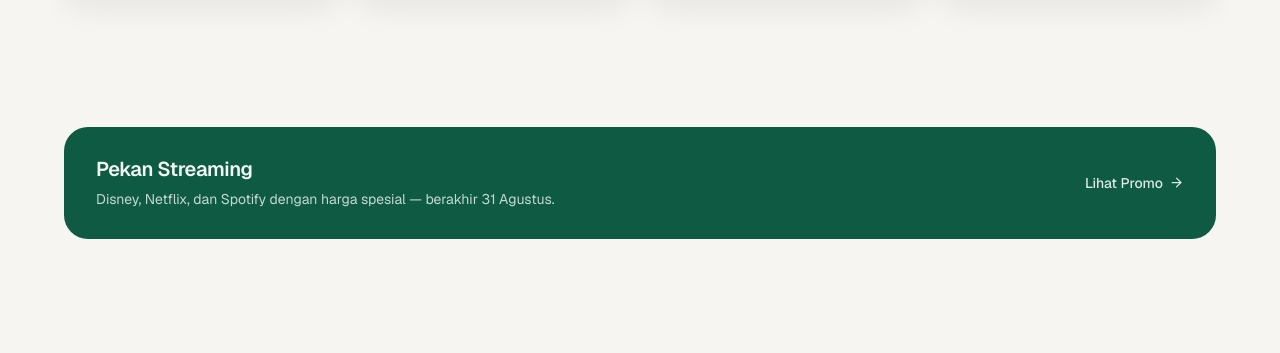
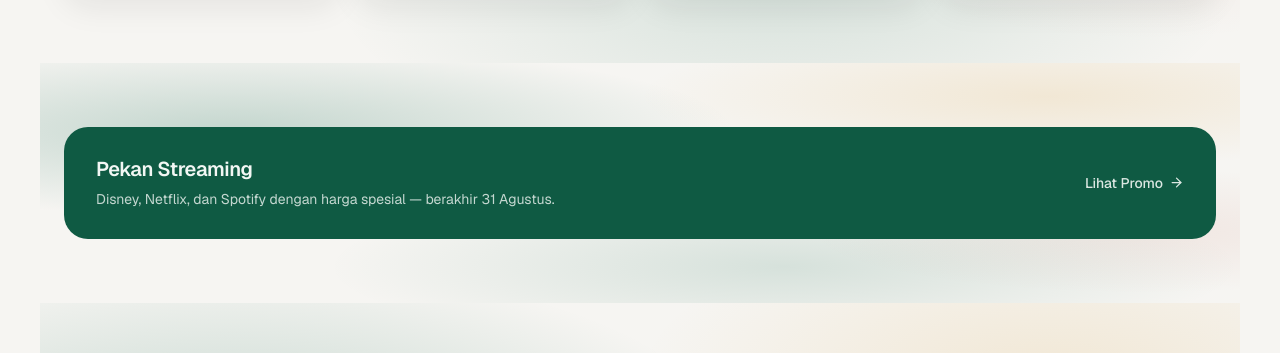
Before and after one commit to tokowebno/serbapremium, a Next.js app: page / in a window 1280 px wide. Shown: the part 1683-2036 px from the top of the page. Built offline with nearby package versions, Linux system fonts and the light colour scheme; no server answers; the database is empty.

Commit message:
Liquid glass: backdrop refraksi di semua section produk

```diff
--- a/app/aplikasi/page.tsx
+++ b/app/aplikasi/page.tsx
@@ -48,7 +48,7 @@
   });
 
   return (
-    <div className="tk-container pt-28 pb-20">
+    <div className="glass-backdrop tk-container pt-28 pb-20">
       <div className="grid gap-10 lg:grid-cols-[264px_1fr]">
         <aside className="hidden lg:block">
           <div className="sticky top-28 max-h-[calc(100dvh-8rem)] overflow-y-auto pr-1 scrollbar-thin">
--- a/app/page.tsx
+++ b/app/page.tsx
@@ -86,7 +86,7 @@
         <AppGrid slugs={featured.map((a) => a.slug)} />
       </section>
 
-      <section className="tk-container py-16">
+      <section className="glass-backdrop tk-container py-16">
         <SectionHeader
           eyebrow="Kategori"
           title="Jelajahi Kategori"
@@ -100,12 +100,12 @@
       </section>
 
       {banners.length > 0 && (
-        <section className="tk-container py-16">
+        <section className="glass-backdrop tk-container py-16">
           <PromoBanner banner={banners[0]} />
         </section>
       )}
 
-      <section className="tk-container py-16">
+      <section className="glass-backdrop tk-container py-16">
         <SectionHeader
           eyebrow="Terbaru"
           title="Aplikasi Baru"
```
